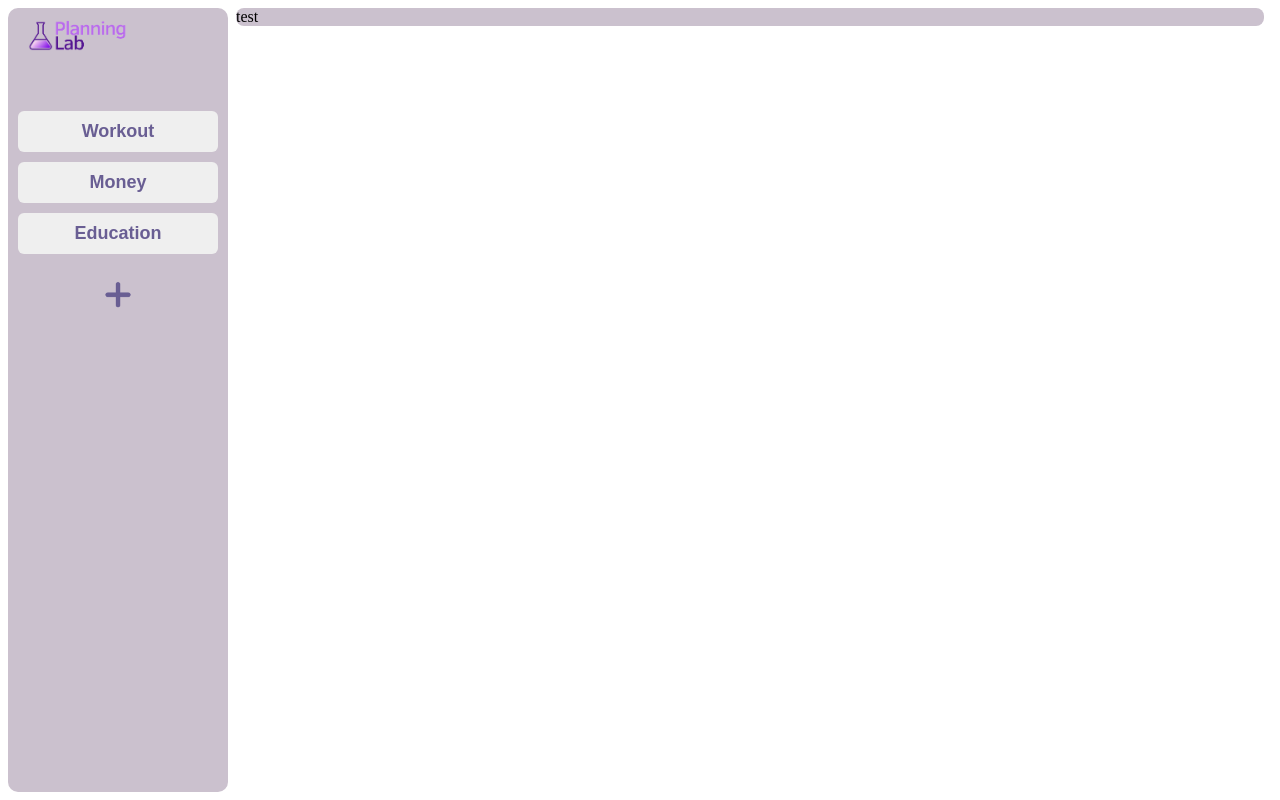
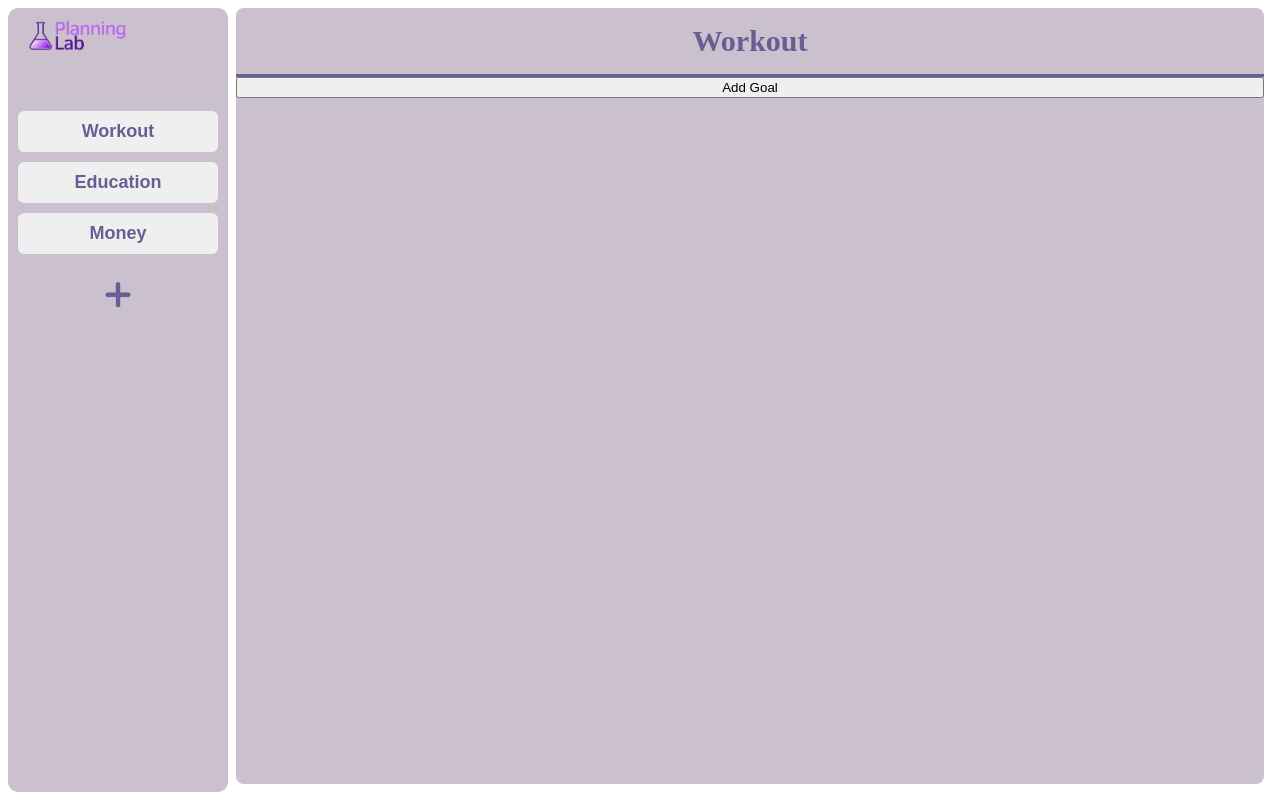
Before and after one commit to SorinBar/Planning-Lab, a plain HTML site: page client.html in a window 1280 px wide. Both pictures are taken after a click on the button "Workout". Drawn offline with Linux system fonts and the light colour scheme.

Commit message:
Progress on front-end

```diff
--- a/client.html
+++ b/client.html
@@ -12,16 +12,13 @@
 <body>
     <div id="sidebar-div">
         <img id="logo" src="icons/logo.png" alt="Logo"/>
-        <div id="plans-div">
-            <button class="plan-button">Workout</button>
-            <button class="plan-button">Money</button>
-            <button class="plan-button">Education</button>
-        </div>
-        <input id="add-button" type="image" src="icons/plus2.png" alt="add"/>
+        <div id="plans-div"></div>
+        <input id="add-plan-button" type="image" src="icons/plus2.png" alt="add"/>
     </div>
 
     <div id="main-div">
-        <div id="test">test</div>
+        <div id="plan-title-div">Workout</div>
+        <button id="">Add Goal</button>
     </div>
 
 
--- a/css/main.css
+++ b/css/main.css
@@ -5,4 +5,15 @@
     display: flex;
     flex-direction: column;
     border-radius: 8px;
+    min-height: 97vh;
 }
+
+#plan-title-div {
+    text-align: center;
+    color: #695E93;
+    font-size: 30px;
+    font-weight: 800;
+    padding-top: 16px;
+    padding-bottom: 16px;
+    border-bottom-style: solid;
+}
--- a/css/sidebar.css
+++ b/css/sidebar.css
@@ -39,7 +39,7 @@
     cursor: pointer;
 }
 
-#add-button {
+#add-plan-button {
     width: 30px;
     border-radius: 12px;
     padding: 4px;
--- a/js/script.js
+++ b/js/script.js
@@ -1,4 +1,5 @@
-const socket = new WebSocket('ws://localhost:8000');
+// Communication
+const socket = new WebSocket('ws://localhost:5000');
 
 socket.addEventListener('open', function (event) {
     console.log('WebSocket connection established');
@@ -12,3 +13,56 @@ socket.addEventListener('message', function (event) {
 socket.addEventListener('error', function (event) {
     console.error('WebSocket error:', event);
 });
+
+// Model
+let plans = [ {
+        title: "Workout",
+        goals: []
+    }, {
+        title: "Education",
+        goals: []
+    }, {
+        title: "Money",
+        goals: []
+    }];
+
+
+// View
+function renderSidebar() {
+    const plansDiv = document.getElementById('plans-div');
+    let button;
+    for (let i = 0; i < plans.length; i++) {
+        button = document.createElement('button');
+        button.className = 'plan-button';
+        button.innerText = plans[i].title;
+        button.dataset.planId = i;
+        button.addEventListener('click', planClick);
+        plansDiv.appendChild(button);
+    }
+};
+function renderMain(index) {
+    console.log(index);
+}
+function renderAddPlan() {
+    const plansDiv = document.getElementById('plans-div');
+    const textInput = document.createElement('input');
+    textInput.type = 'text';
+
+    plansDiv.appendChild(textInput);
+}
+
+// Controler
+function planClick(event) {
+    const planButton = event.target;
+    renderMain(planButton.dataset.planId);
+};
+
+function addPlanClick(event) {
+    renderAddPlan();
+}
+
+
+// Run
+renderSidebar();
+const addPlanButton = document.getElementById('add-plan-button');
+addPlanButton.addEventListener('click', addPlanClick);
```
Also changed, not shown: 1 other file.
